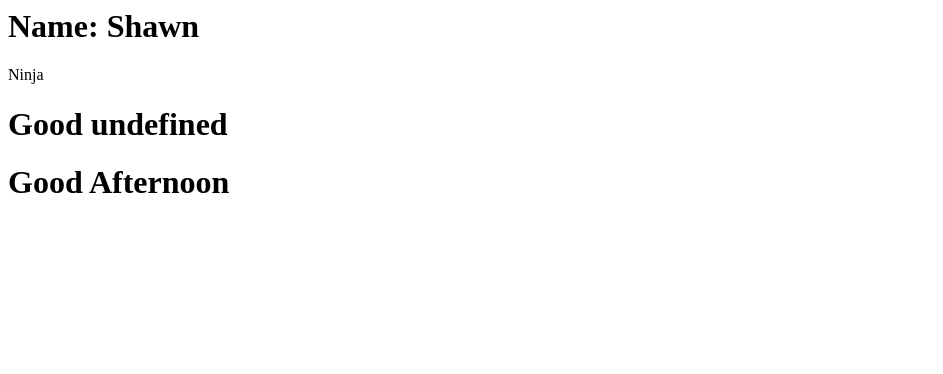
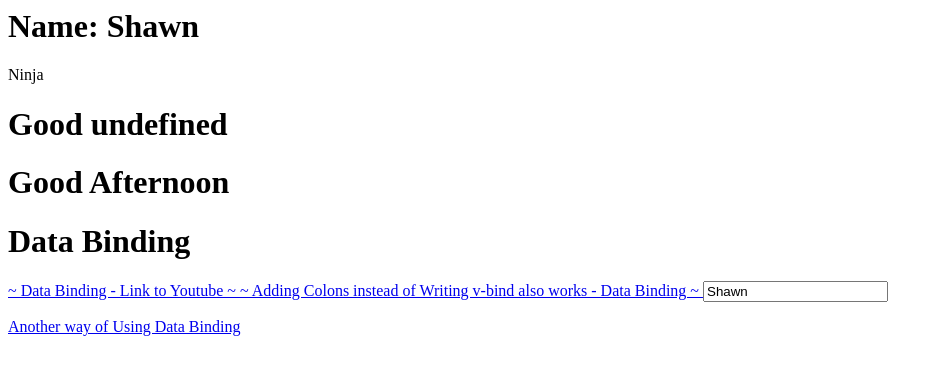
Before and after one commit to Carol-Student22/Vue.js-LearningProcess, a plain HTML site: page index.html in a window 1280 px wide. Shown: the whole page, without its empty margins (0-943 px from the left). Drawn offline with nearby package versions, Linux system fonts and the light colour scheme.

Commit message:
Video #4 - Finish

```diff
--- a/index.html
+++ b/index.html
@@ -20,7 +20,23 @@
         <h1>{{ greet() }}</h1>
         <!-- Changing Parameter inside the parenthesis 0-->
         <h1>{{greet('Afternoon')}}</h1>
-    </div>
+
+
+        <!-- Data Binding
+                v-bind -> directive/instruction of Vue.Js to do something -->
+        <h1>Data Binding</h1>
+        <!-- Bind href to a dynamic data stored in vue instance -->
+        <a v-bind:href="website"> ~ Data Binding - Link to Youtube ~ </a>
+        <a :href="website"> ~ Adding Colons instead of Writing v-bind also works - Data Binding ~ </a>
+        <!-- v-bind also works with other codes/attributes -->
+        <input type="text" v-bind:value="name">
+        <!-- v-html -> binding to the html stored in data -->
+        <p v-html="websiteTag"></p>
+    </div>  <!-- End of vue-app -->
+
+
+
+
 
     <script src="script.js"></script>
 </body>
--- a/script.js
+++ b/script.js
@@ -11,6 +11,9 @@ new Vue({
   data: {
     name: "Shawn",
     job: "Ninja",
+    website: "http://www.youtube.com",
+    websiteTag:
+      '<a href="http://www.youtube.com"> Another way of Using Data Binding</a>',
   },
 
   /// Function -- Object
```
